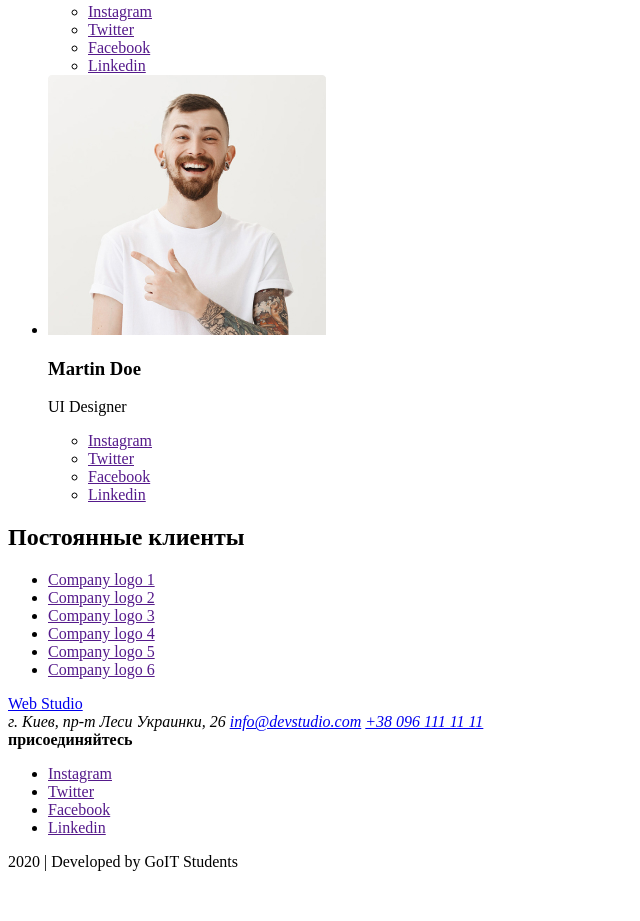
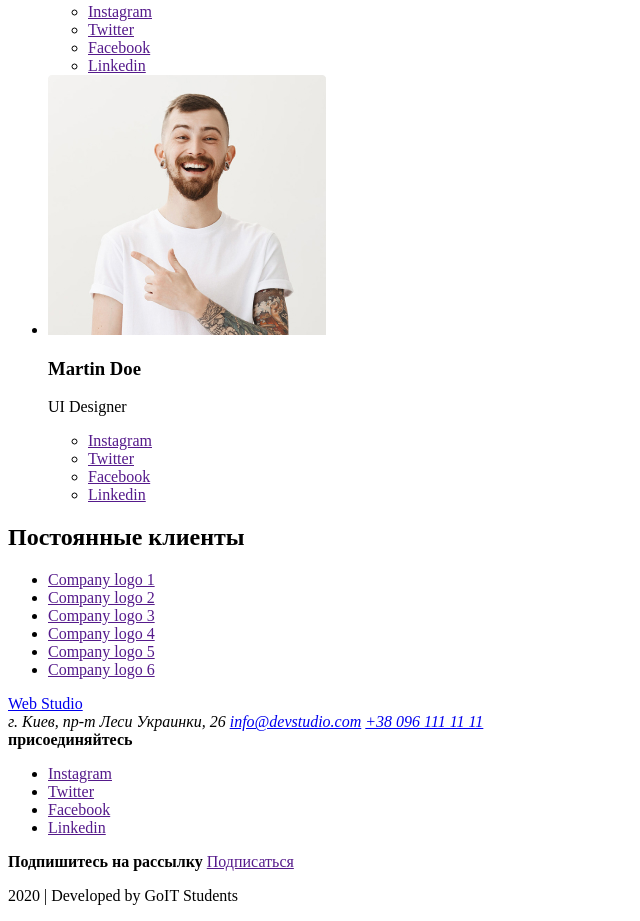
Before and after one commit to andrii-lavrenchuk/goit-markup-hw-02, a plain HTML site: page index.html in a window 1280 px wide. Shown: the part 3157-4078 px from the top of the page, without its empty margins (0-640 px from the left). Before the commit the page ends 4044 px from the top, so only its background shows below. Drawn offline with Linux system fonts and the light colour scheme.

Commit message:
Adds "subscribes" link

```diff
--- a/index.html
+++ b/index.html
@@ -245,6 +245,8 @@
           <a href="" aria-label="Linkedin link">Linkedin</a>
         </li>
       </ul>
+      <b>Подпишитесь на рассылку</b>
+      <a href="">Подписаться</a>
       <p>2020 | Developed by GoIT Students</p>
     </footer>
   </body>
```
